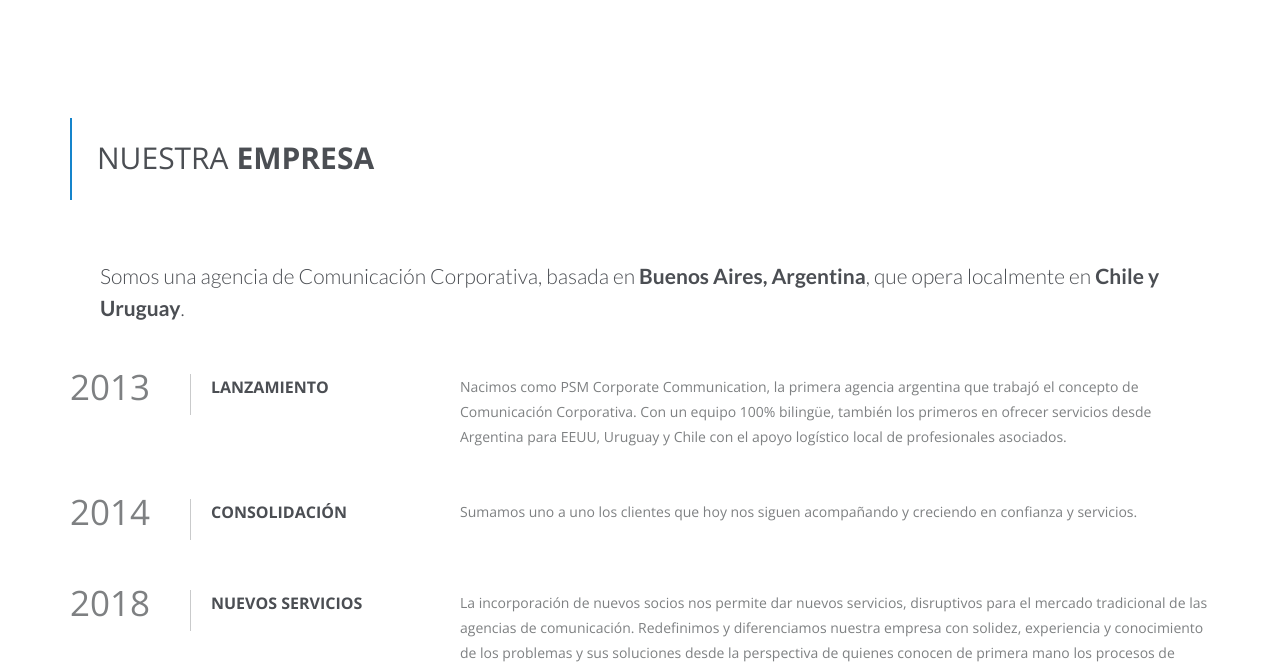
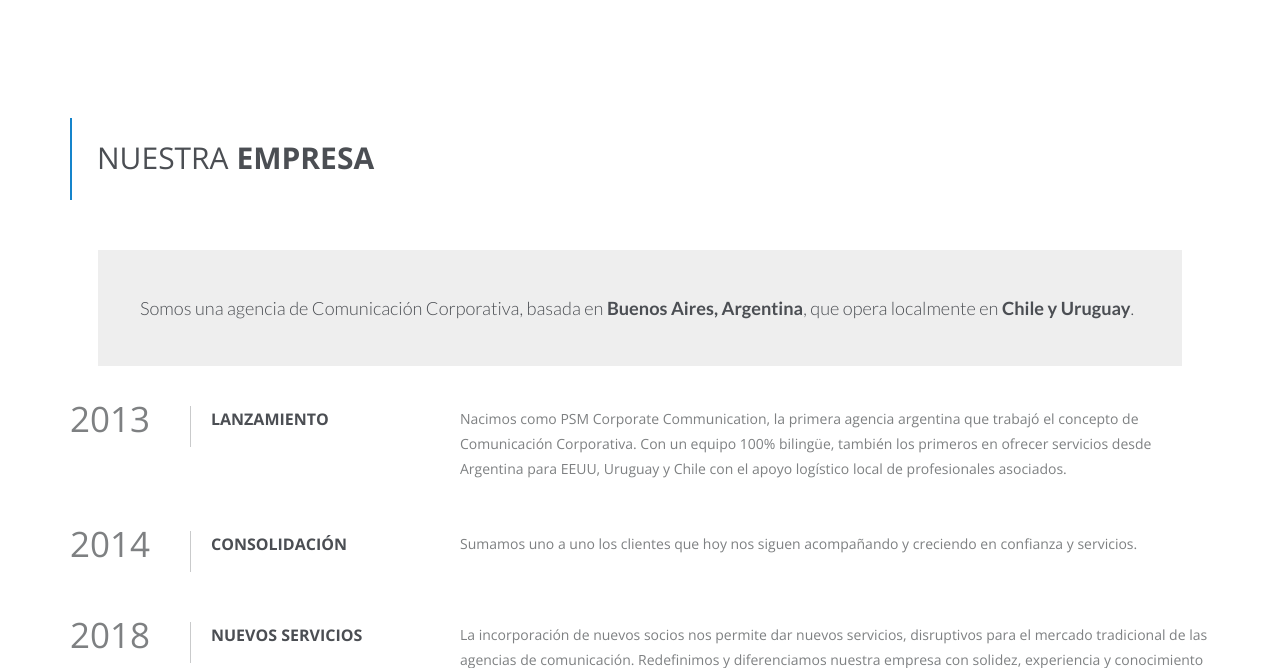
Before and after one commit to rosariosm/minerba, a PHP site: page / in a window 1280 px wide. Shown: the part 3144-3812 px from the top of the page. Run offline with PHP 8.4, Linux system fonts and the light colour scheme; some libraries are stand-ins or nearby versions.

Commit message:
Add gray rectangle to our company section

```diff
--- a/css/application.css
+++ b/css/application.css
@@ -46,6 +46,17 @@
   margin: 0 !important;
 }
 
+.gray-background {
+  padding: 1em;
+  background: #eee;
+  margin: 0;
+
+}
+
+.gray-background p {
+  font-size: 1.3em;
+}
+
 .cd-headline {
   font-size: 2rem;
   line-height: 1.6em;
@@ -68,6 +79,11 @@
 }
 
 @media only screen and (min-width: 768px) {
+  .gray-background {
+    padding: 3em;
+    background: #eee;
+    margin: 2em;
+  }
   .cd-headline {
     font-size: 4.4rem;
     font-weight: 300;
--- a/index.html
+++ b/index.html
@@ -494,7 +494,8 @@
                   </h2>
             </div>
 
-            <blockquote class="quote mb-40 m-p-0">
+
+            <blockquote class="quote mb-40 m-p-0 gray-background">
               <p>
                 Somos una agencia de Comunicación Corporativa, basada en <strong>Buenos Aires, Argentina</strong>, que opera localmente en <strong>Chile y Uruguay</strong>.
               </p>
```
